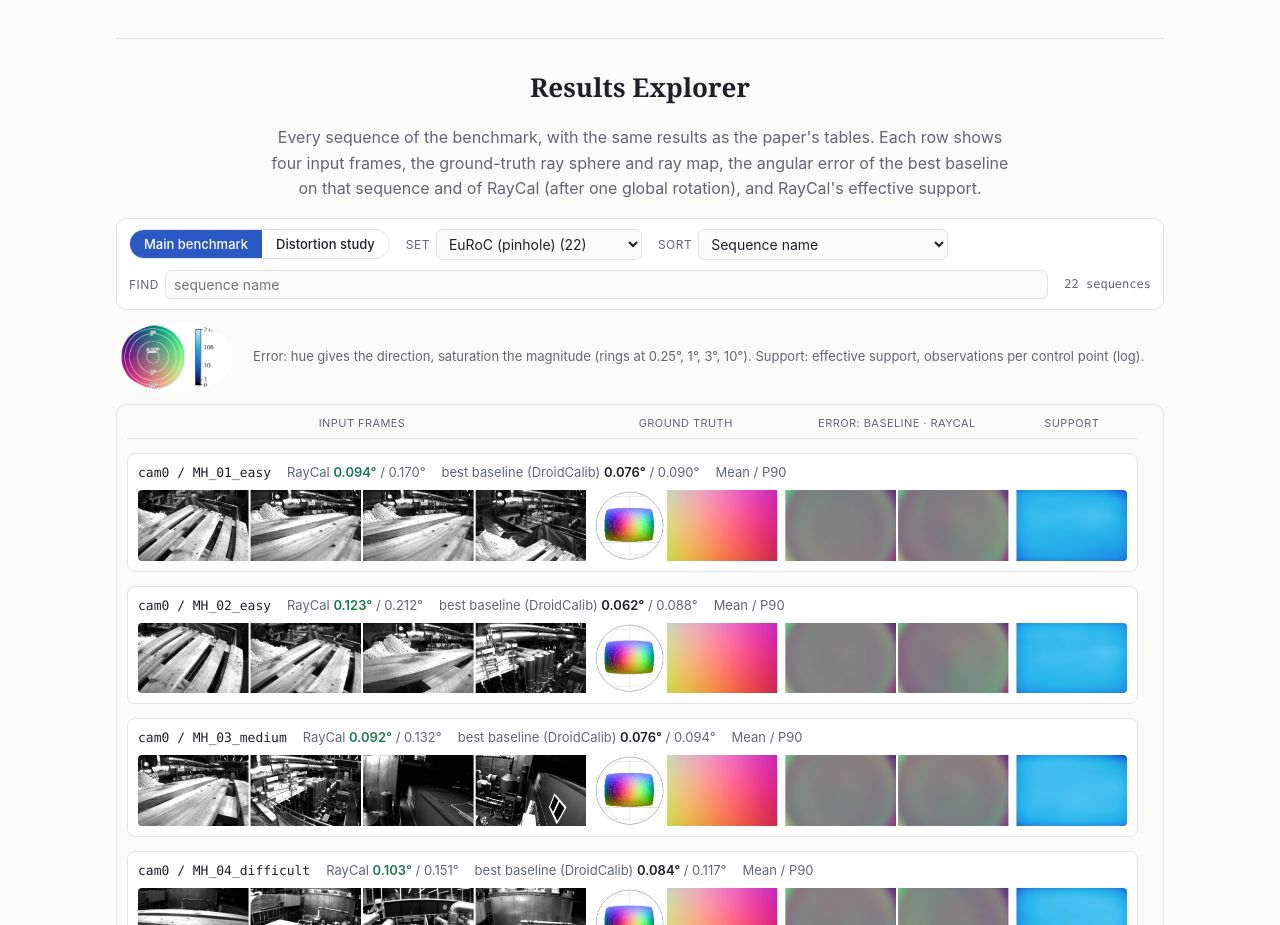
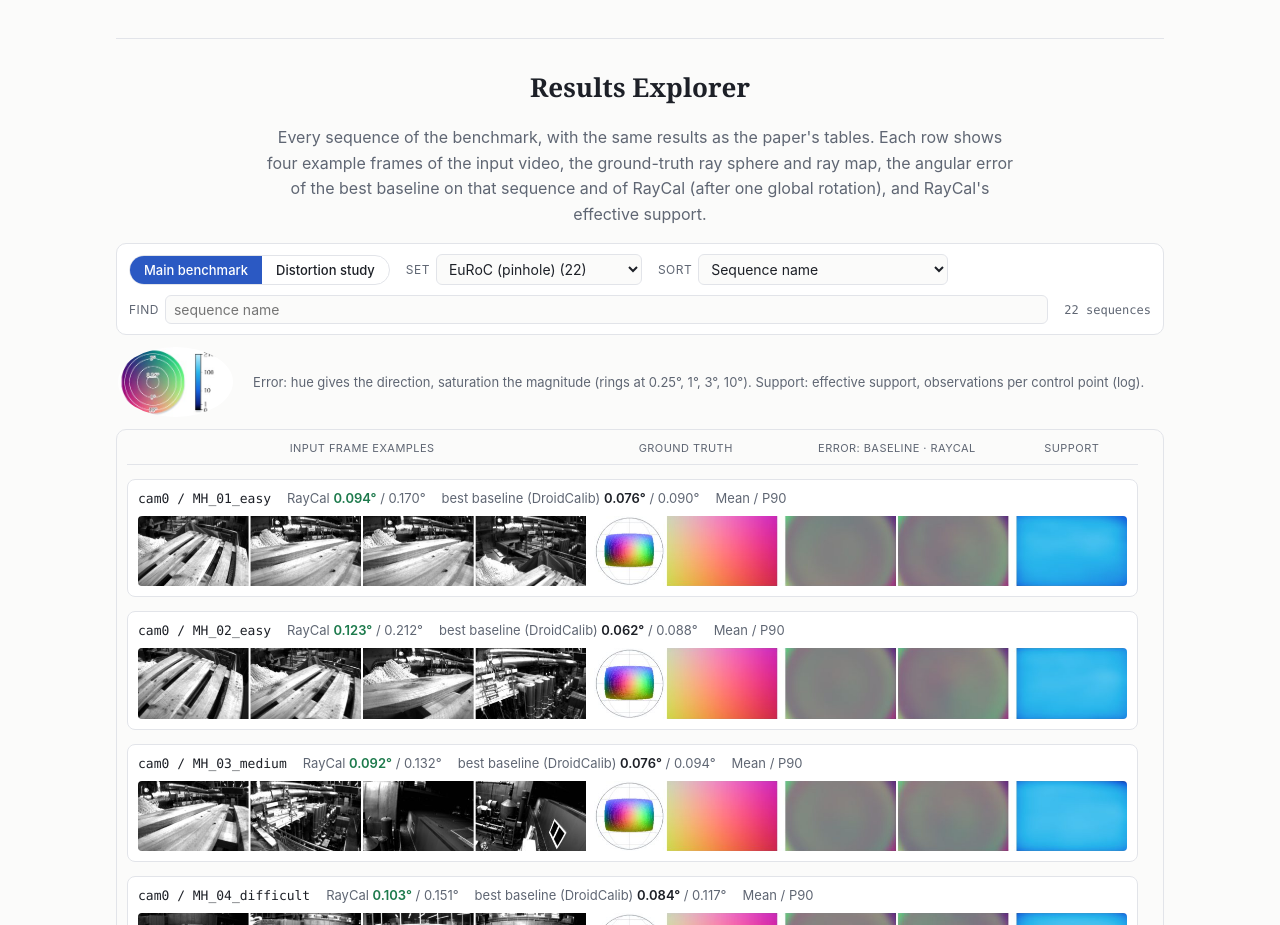
Before and after one commit to Calibrate-Everything/RayCal-Page, a plain HTML site: page index.html in a window 1280 px wide. Shown: the part 2360-3285 px from the top of the page. Drawn offline with Linux system fonts and the light colour scheme.

Commit message:
Explorer: label the four frames as examples of the input video

```diff
--- a/assets/js/explorer.js
+++ b/assets/js/explorer.js
@@ -64,7 +64,7 @@
     const seg = [w[0] + w[1] + w[2] + w[3] + 3 * GAP, w[4] + w[5] + GAP, w[6] + w[7] + GAP, w[8]];
     const gap = GAP + EXTRA;   // space between the groups
     h.style.gridTemplateColumns = `${seg[0]}fr ${gap}fr ${seg[1]}fr ${gap}fr ${seg[2]}fr ${gap}fr ${seg[3]}fr`;
-    ['Input frames', '', 'Ground truth', '', 'Error: baseline · RayCal', '', 'Support'].forEach(t => {
+    ['Input frame examples', '', 'Ground truth', '', 'Error: baseline · RayCal', '', 'Support'].forEach(t => {
       const s = document.createElement('span'); s.textContent = t; if (t) s.title = t; h.appendChild(s);
     });
     return h;
--- a/index.html
+++ b/index.html
@@ -60,7 +60,7 @@
 
   <section id="explorer">
     <h2>Results Explorer</h2>
-    <p class="lede">Every sequence of the benchmark, with the same results as the paper's tables. Each row shows four input frames, the ground-truth ray sphere and ray map, the angular error of the best baseline on that sequence and of RayCal (after one global rotation), and RayCal's effective support.</p>
+    <p class="lede">Every sequence of the benchmark, with the same results as the paper's tables. Each row shows four example frames of the input video, the ground-truth ray sphere and ray map, the angular error of the best baseline on that sequence and of RayCal (after one global rotation), and RayCal's effective support.</p>
     <div class="controls" role="group" aria-label="Explorer controls">
       <div class="seg" role="tablist" aria-label="Benchmark">
         <button role="tab" data-kind="main" aria-selected="true">Main benchmark</button>
```
